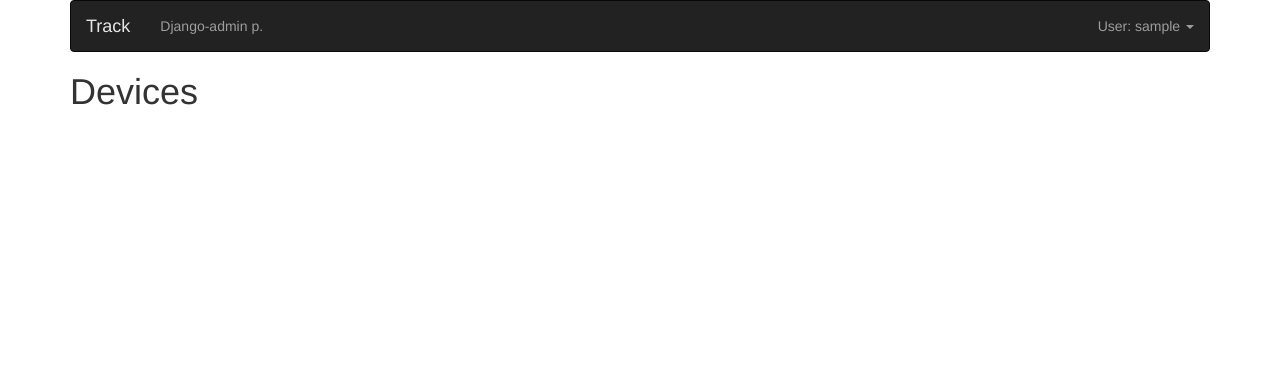
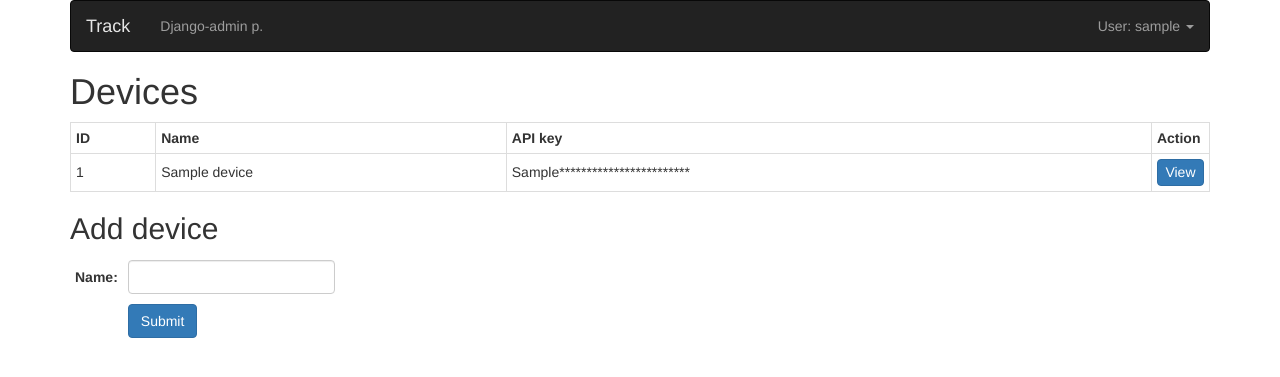
Before and after one commit to tklos/track, a Django app: page /profile/ in a window 1280 px wide. Shown: the top 377 px of the page. Run offline with Django 3.2, Linux system fonts and the light colour scheme; a user stored in the database is signed in; tables that the repository leaves empty hold one stand-in row (values such as "Sample post"); some libraries are stand-ins or nearby versions.

Commit message:
Add device model

```diff
--- /dev/null
+++ b/web/track/apps/devices/const.py
@@ -0,0 +1,4 @@
+
+DEVICE_API_KEY_LEN = 30
+DEVICE_TOKEN_LEN = 6
+DEVICE_SALT_LEN = 10
--- /dev/null
+++ b/web/track/apps/devices/forms.py
@@ -0,0 +1,22 @@
+from django import forms
+
+from .models import Device
+
+
+class DeviceAddForm(forms.ModelForm):
+
+    class Meta:
+        model = Device
+        fields = (
+            'name',
+        )
+
+    def __init__(self, *args, **kwargs):
+        super().__init__(*args, **kwargs)
+
+        text_field_attrs = {
+            'class': 'form-control',
+            'autocomplete': 'off',
+        }
+
+        self.fields['name'].widget.attrs.update(text_field_attrs)
--- /dev/null
+++ b/web/track/apps/devices/functions.py
@@ -0,0 +1,6 @@
+import hashlib
+
+
+def calculate_hash(api_key, salt):
+    to_hash = api_key + salt
+    return hashlib.sha256(to_hash.encode()).hexdigest()
--- /dev/null
+++ b/web/track/apps/devices/models.py
@@ -0,0 +1,47 @@
+from django.contrib.auth import get_user_model
+from django.db import models
+from django.db.models import Max
+from django.db.models.functions import Coalesce
+
+from . import const
+
+
+class Device(models.Model):
+    user = models.ForeignKey(get_user_model(), on_delete=models.CASCADE, related_name='device_set')
+    sequence_id = models.IntegerField()
+    name = models.CharField(max_length=30)
+    token = models.CharField(max_length=const.DEVICE_TOKEN_LEN)
+    salt = models.CharField(max_length=const.DEVICE_SALT_LEN)
+    api_key_hash = models.CharField(max_length=64)
+
+    class Meta:
+        indexes = [
+            models.Index(fields=['token']),
+        ]
+        unique_together = (
+            ('user', 'sequence_id'),
+            ('user', 'name'),
+        )
+        ordering = [
+            'sequence_id',
+        ]
+
+    def get_api_key_display(self):
+        return '{}{}'.format(self.token, '*' * (const.DEVICE_API_KEY_LEN - const.DEVICE_TOKEN_LEN))
+
+    def save(self, *args, **kwargs):
+        if self.pk is None:
+            last_seq_id = Device.objects \
+                .filter(user=self.user) \
+                .aggregate(ret=Coalesce(Max('sequence_id'), 0))['ret']
+
+            self.sequence_id = last_seq_id + 1
+
+        super().save(*args, **kwargs)
+
+    def __str__(self):
+        return 'Device {} {}: {}'.format(
+            self.user,
+            self.sequence_id,
+            self.name,
+        )
--- /dev/null
+++ b/web/track/apps/devices/urls.py
@@ -0,0 +1,11 @@
+from django.contrib.auth.decorators import login_required
+from django.urls import path
+
+from . import views
+
+
+app_name = 'devices'
+urlpatterns = [
+    path('add/', login_required(views.DeviceAddView.as_view()), name='add'),
+    path('<int:d_sid>/', login_required(views.DeviceView.as_view()), name='device'),
+]
--- a/web/track/apps/profiles/views.py
+++ b/web/track/apps/profiles/views.py
@@ -1,5 +1,15 @@
 from django.views.generic import TemplateView
+
+from devices.forms import DeviceAddForm
 
 
 class ProfileView(TemplateView):
     template_name = 'profiles/home.html'
+
+    def get_context_data(self, **kwargs):
+        context = super().get_context_data(**kwargs)
+        context.update({
+            'device_add_form': DeviceAddForm(),
+        })
+
+        return context
--- a/web/track/settings/base.py
+++ b/web/track/settings/base.py
@@ -45,6 +45,7 @@ INSTALLED_APPS = [
     'django.contrib.staticfiles',
 
     'users',
+    'devices',
 ]
 
 MIDDLEWARE = [
--- /dev/null
+++ b/web/track/templates/devices/add_device.html
@@ -0,0 +1,19 @@
+
+<form method="post" action="{% url 'devices:add' %}">
+    {% csrf_token %}
+    <table class="table table-condensed table-no-border width-auto table-td-vertical-align-middle">
+        <tr>
+			<td>{{form.name.label_tag}}</td>
+			<td>{{form.name}}</td>
+		</tr>
+        {% if form.errors %}
+            {% include "common/form_errors.html" with form=form colspan=2 only %}
+        {% endif %}
+		<tr>
+            <td></td>
+            <td>
+                <input type="submit" value="Submit" class="btn btn-primary"/>
+            </td>
+        </tr>
+	</table>
+</form>
--- a/web/track/templates/profiles/home.html
+++ b/web/track/templates/profiles/home.html
@@ -9,6 +9,22 @@
 
 
 <h1>Devices</h1>
+	<table class="table table-bordered table-condensed no-margin-bottom table-td-vertical-align-middle">
+		<tr><th>ID</th><th>Name</th><th>API key</th><th class="width-1px">Action</th></tr>
+		{% for d in user.device_set.all %}
+			<tr>
+				<td>{{d.sequence_id}}</td>
+				<td>{{d.name}}</td>
+				<td>{{d.get_api_key_display}}</td>
+				<td><a class="btn btn-primary btn-padding-tb-sm" href="{% url 'devices:device' d_sid=d.sequence_id %}">View</a></td>
+			</tr>
+		{% endfor %}
+
+	</table>
+
+
+<h2>Add device</h2>
+	{% include 'devices/add_device.html' with form=device_add_form csrf_token=csrf_token only %}
 
 
 <div class="margin-bottom-200px"></div>
--- a/web/track/urls.py
+++ b/web/track/urls.py
@@ -8,6 +8,7 @@ urlpatterns = [
 
     path('account/', include('accounts.urls')),
     path('profile/', include('profiles.urls')),
+    path('devices/', include('devices.urls')),
 
     path('django-admin/', admin.site.urls),
 ]
```
Also changed, not shown: web/track/apps/devices/views.py (added, +62 -0 lines), web/track/templates/devices/device.html (added, +13 -0 lines), web/track/apps/devices/__init__.py (added), web/track/apps/devices/migrations/0001_initial.py (added), web/track/apps/devices/migrations/__init__.py (added).
